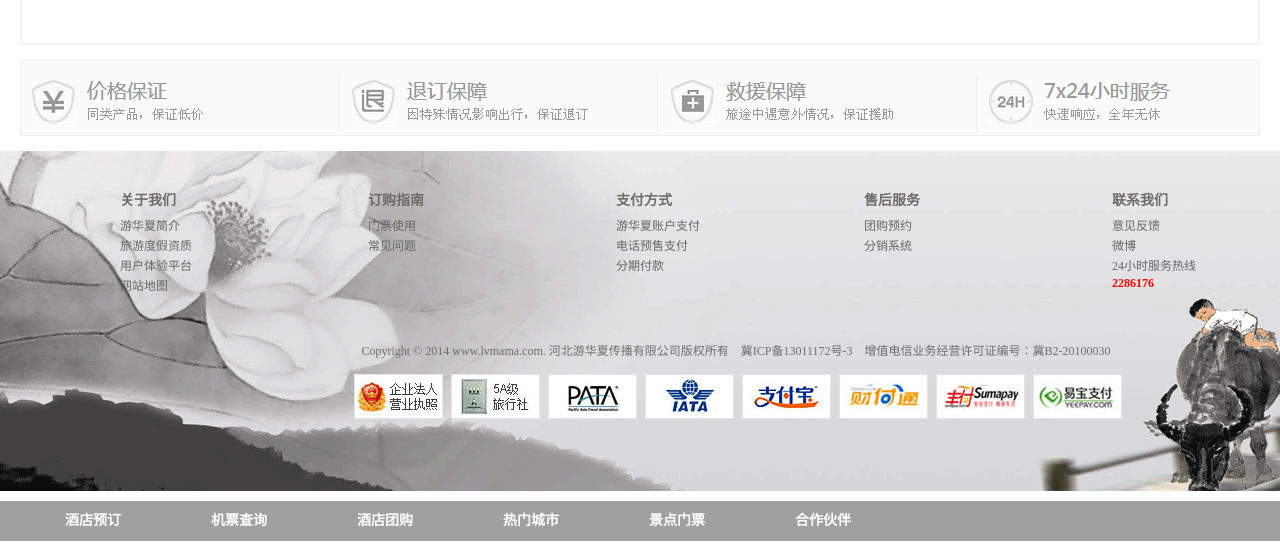
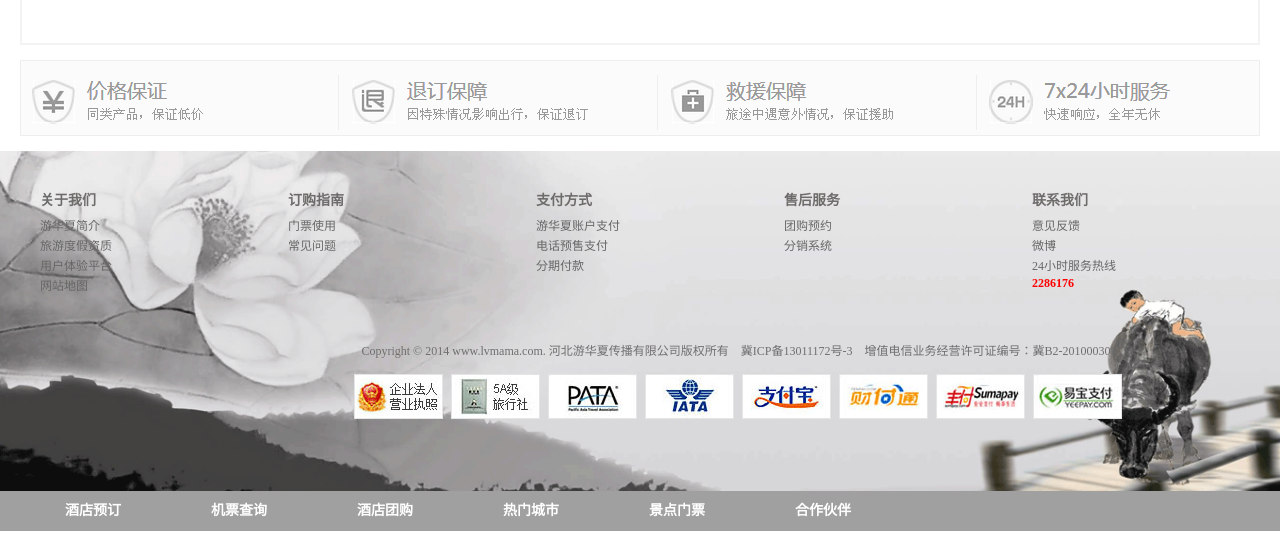
Before and after one commit to leftYang/travelChina, a plain HTML site: page details.html in a window 1280 px wide. Shown: the part 2221-2772 px from the top of the page. Drawn offline with Linux system fonts and the light colour scheme.

Commit message:
底部导航

```diff
--- a/style/bace.css
+++ b/style/bace.css
@@ -69,7 +69,7 @@ img{ border:none;}
 .bao a{ float:left; margin-left:10px;}
 
 /*bg1-----------------*/
-.bg1{ width:1440px; height:340px;background:url(../images/index/bg1.png) no-repeat; overflow:hidden;}
+.bg1{ width:100%; height:340px;background:url(../images/index/bg1.png) no-repeat; overflow:hidden;background-size: cover;}
 
 
 
@@ -88,7 +88,7 @@ img{ border:none;}
 .copy img{ border:#e5e5e5 1px solid;}
 
 /*bottomnav*/
-.bottomNav{ height:40px; line-height:40px; margin:10px 0; background:#a0a0a0;}
+.bottomNav{ height:40px; line-height:40px; background:#a0a0a0;}
 .bottomNav li{ float:left;}
 .bottomNav li a{ float:left; padding:0 45px; font-size:14px; font-weight:bold; color:#fff;}
 .bottomNav li a:hover{ float:left; background:#000; color:#FFF;}
```
